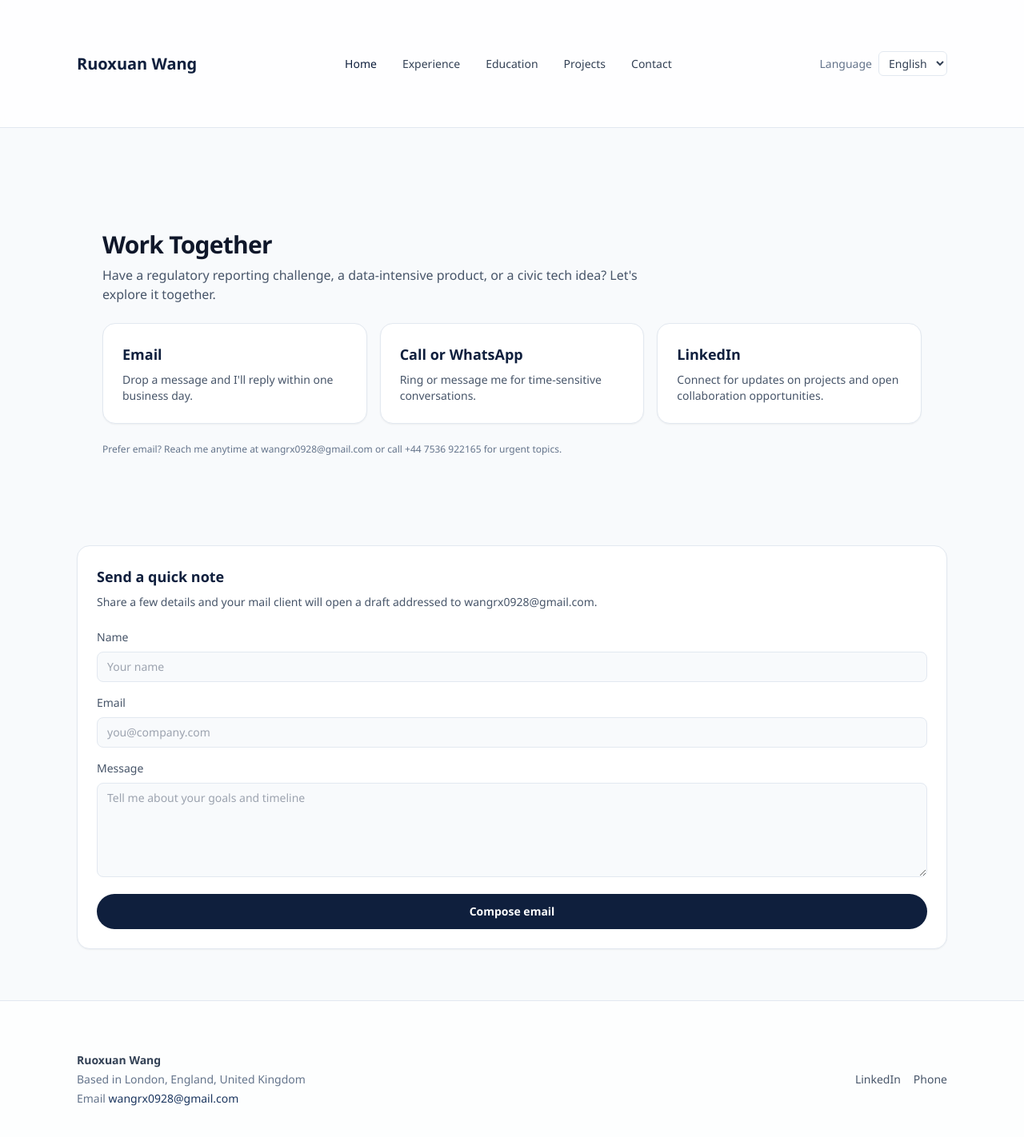
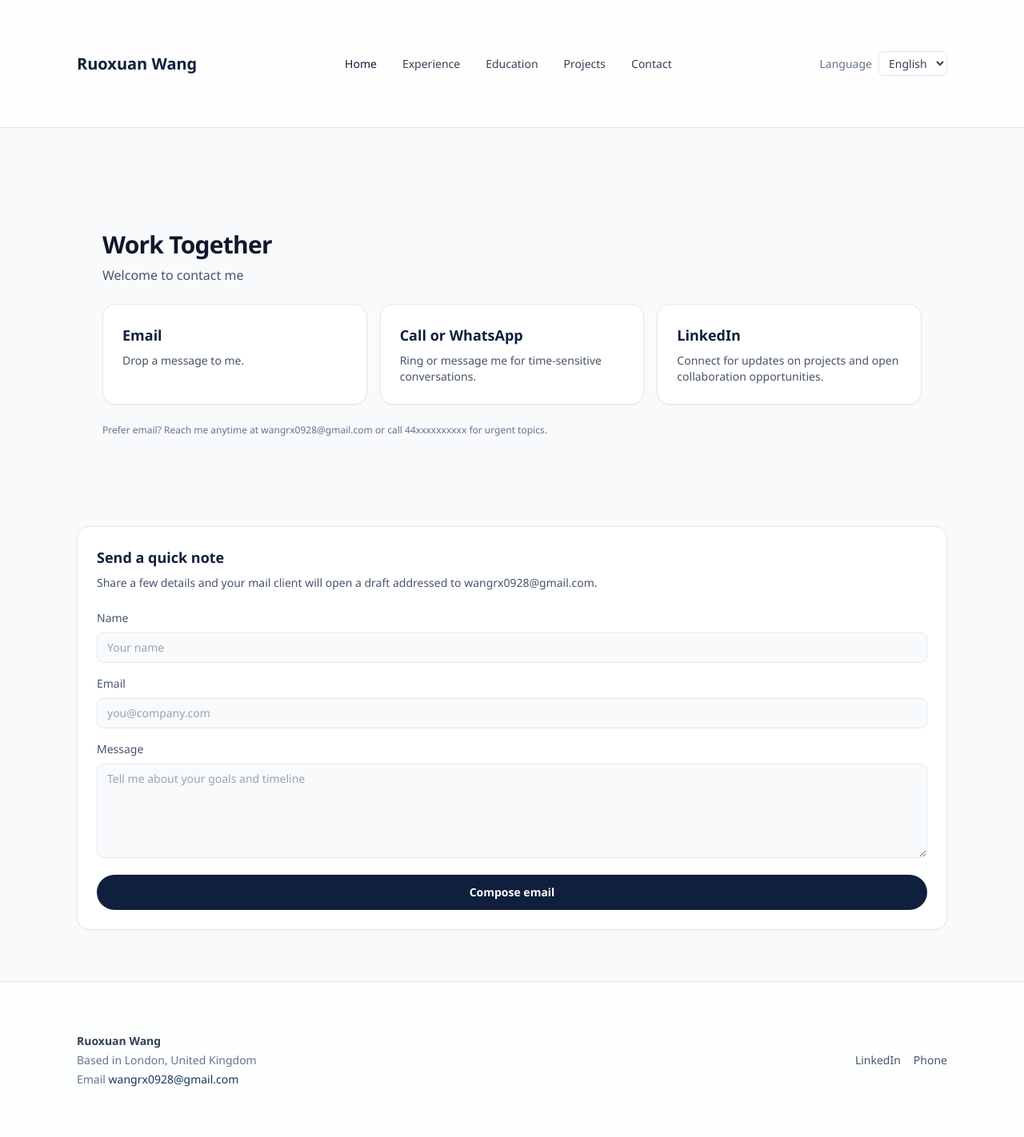
Before and after one commit to RuoxuanW/WRX, a Next.js app: page /en/contact in a window 1280 px wide. Shown: the top 1422 px of the page at 80% size. Built offline with nearby package versions, Linux system fonts and the light colour scheme.

Commit message:
update personal info

```diff
--- a/content/profile.ts
+++ b/content/profile.ts
@@ -1,8 +1,8 @@
 export const profile = {
   name: 'Ruoxuan Wang',
   email: 'wangrx0928@gmail.com',
-  phone: '+44 7536 922165',
-  location: 'London, England, United Kingdom',
+  phone: '44xxxxxxxxxx',
+  location: 'London, United Kingdom',
   socials: [
     {
       key: 'linkedin',
@@ -12,7 +12,7 @@ export const profile = {
     {
       key: 'phone',
       label: 'Phone',
-      href: 'tel:+447536922165'
+      href: 'tel:+44xxxxxxxxxx'
     }
   ]
 } as const;
--- a/messages/en.json
+++ b/messages/en.json
@@ -19,7 +19,7 @@
     "greeting": "Hello, I'm",
     "name": "Ruoxuan Wang",
     "title": "Software Developer · Regulatory Reporting",
-    "description": "I build human-centred software that strengthens regulatory compliance, urban analytics, and community engagement through data-informed decisions.",
+    "description": "A passionate enthusiast of data, dashboards, and user interfaces. \n A creative mind who is always brimming with new ideas.",
     "primaryCta": {
       "label": "View Experience",
       "href": "/experience"
@@ -259,19 +259,19 @@
   },
   "Contact": {
     "title": "Work Together",
-  "intro": "Have a regulatory reporting challenge, a data-intensive product, or a civic tech idea? Let's explore it together.",
+  "intro": "Welcome to contact me",
     "options": [
       {
         "id": "email",
         "label": "Email",
-  "description": "Drop a message and I'll reply within one business day.",
+  "description": "Drop a message to me.",
         "href": "mailto:wangrx0928@gmail.com"
       },
       {
         "id": "phone",
         "label": "Call or WhatsApp",
         "description": "Ring or message me for time-sensitive conversations.",
-        "href": "tel:+447536922165"
+        "href": "tel:+44xxxxxxxxxx"
       },
       {
         "id": "linkedin",
--- a/messages/zh.json
+++ b/messages/zh.json
@@ -18,8 +18,8 @@
   "Hero": {
     "greeting": "您好，我是",
     "name": "Ruoxuan Wang",
-    "title": "软件开发工程师 · 监管报送",
-    "description": "我以数据驱动的方法打造以人为本的产品，帮助监管机构、城市治理与社区平台更好地决策。",
+    "title": "软件工程师",
+    "description": "这个家伙有点懒，什么都没留下~",
     "primaryCta": {
       "label": "查看经历",
       "href": "/experience"
@@ -67,7 +67,7 @@
       },
       {
         "id": "yaka-ops",
-        "company": "雅恺教育科技有限公司",
+        "company": "雅咖教育科技有限公司",
         "role": "技术运营经理",
         "period": "2020 年 6 月 — 2021 年 3 月",
         "location": "中国山西太原",
@@ -258,20 +258,20 @@
     ]
   },
   "Contact": {
-    "title": "合作与咨询",
-    "intro": "欢迎交流监管报送、数据密集型产品或社区科技创意，一起探索解决方案。",
+    "title": "尝试与我联系",
+    "intro": "欢迎交流。",
     "options": [
       {
         "id": "email",
         "label": "邮箱",
-        "description": "发送邮件，我会在 1 个工作日内回复。",
+        "description": "想对我说点什么呢。",
         "href": "mailto:wangrx0928@gmail.com"
       },
       {
         "id": "phone",
         "label": "电话 / WhatsApp",
         "description": "如有紧急沟通，请直接来电或发送消息。",
-        "href": "tel:+447536922165"
+        "href": "tel:+44xxxxxxxxxx"
       },
       {
         "id": "linkedin",
```
